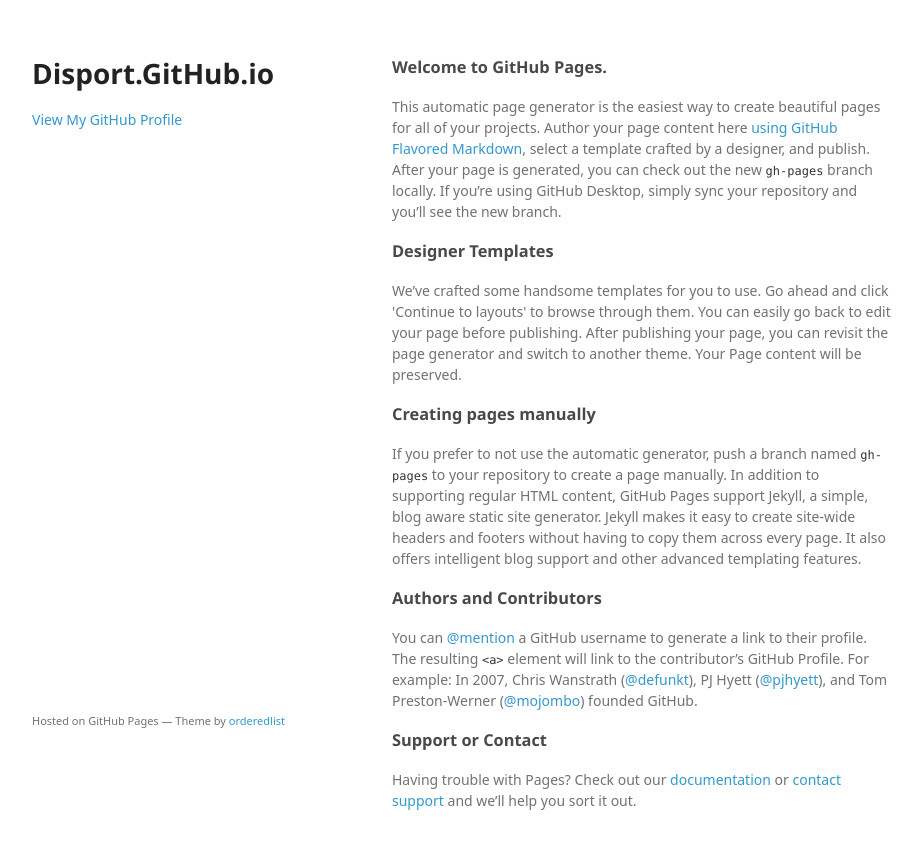
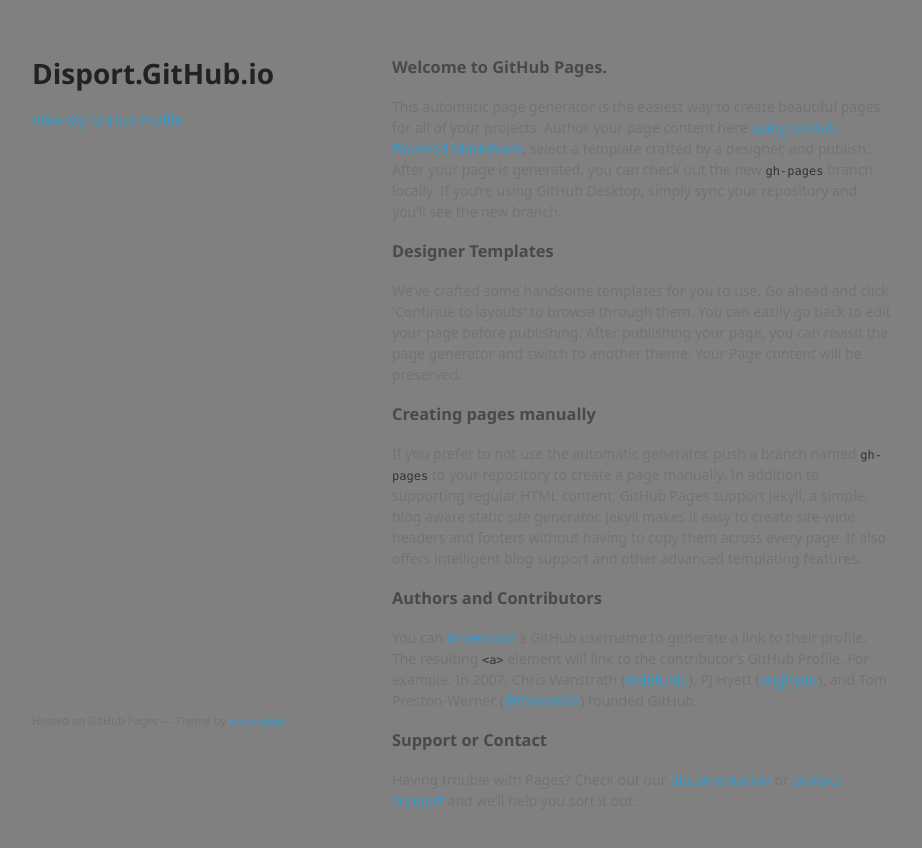
Before and after one commit to disport/disport.github.io, a plain HTML site: page index.html in a window 1280 px wide. Shown: the whole page, without its empty margins (178-1100 px from the left). Drawn offline with Linux system fonts and the light colour scheme; a web font is replaced by a local one.

Commit message:
Update styles.css

```diff
--- a/stylesheets/styles.css
+++ b/stylesheets/styles.css
@@ -55,7 +55,7 @@
 }
 
 body {
-  background-color: #fff;
+  background-color: #808080;
   padding:50px;
   font: 14px/1.5 "Noto Sans", "Helvetica Neue", Helvetica, Arial, sans-serif;
   color:#727272;
```
